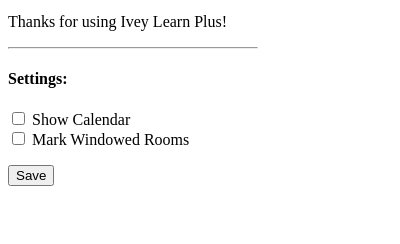
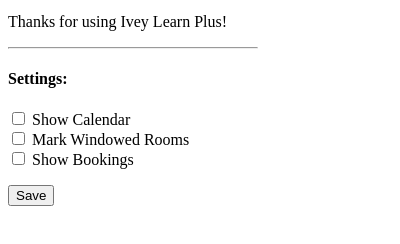
Before and after one commit to Nicholas-Chong/ivey-learn-plus, a browser extension: page popup/popup.html in a window 400 px wide. Shown: the part 70-314 px from the top of the page. Drawn offline with Linux system fonts and the light colour scheme.

Commit message:
added bookings checkbox to popup

```diff
--- a/popup/popup.html
+++ b/popup/popup.html
@@ -15,6 +15,9 @@
             <br>
             <input type="checkbox" id="windowBox" name="windowBox">
             <label for="windowBox">Mark Windowed Rooms</label>
+            <br>
+            <input type="checkbox" id="bookingsBox" name="bookingsBox">
+            <label for="bookingsBox">Show Bookings</label>
         </form>
 
         <button id="saveButton">Save</button>
```
